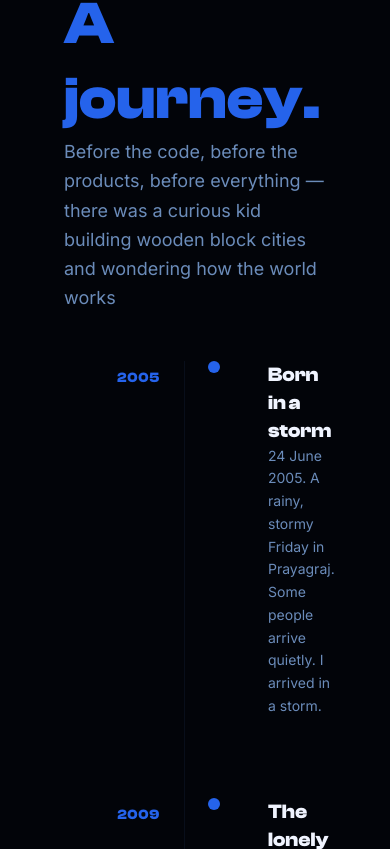
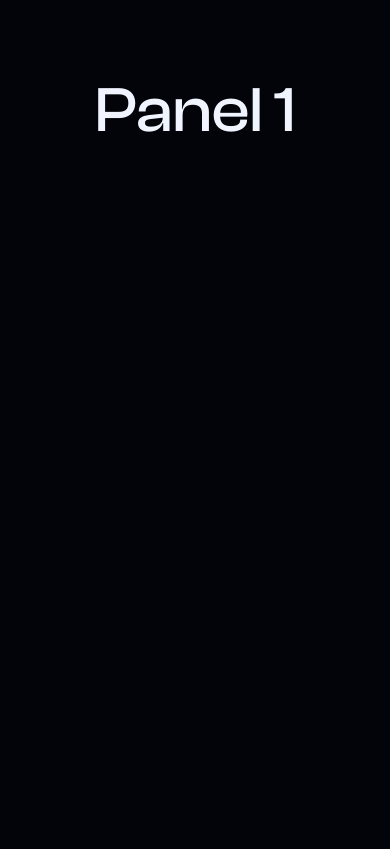
Before and after one commit to gaureesh007/gaureesh-portfolio, a Next.js app: page / in a window 390 px wide. Shown: the part 1235-2084 px from the top of the page. Built offline with nearby package versions, Linux system fonts and the light colour scheme.

Commit message:
used antigravity to create a md file of phase 5 full planning

```diff
--- a/app/components/sections/About.tsx
+++ b/app/components/sections/About.tsx
@@ -1,195 +1,282 @@
-"use client";
-import { useEffect, useRef } from "react";
-import gsap from "gsap";
-import { ScrollTrigger } from "gsap/ScrollTrigger";
-gsap.registerPlugin(ScrollTrigger);
+'use client'
 
-gsap.registerPlugin(ScrollTrigger);
-import ScrollReveal from "../ui/ScrollReveal";
-const timeline = [
-  {
-    year: "2005",
-    title: "Born in a storm",
-    description:
-      "24 June 2005. A rainy, stormy Friday in Prayagraj. Some people arrive quietly. I arrived in a storm.",
-  },
-  {
-    year: "2009",
-    title: "The lonely ground",
-    description:
-      "A school ground full of children. And me — walking alone. Not sad. Just observing. Those years made me someone deeply comfortable in his own mind.",
-  },
-  {
-    year: "2012",
-    title: "The builder",
-    description:
-      "Every holiday I built cities out of wooden blocks. Created stories around them. Then destroyed everything and started again. Not frustration — curiosity.",
-  },
-  {
-    year: "2016",
-    title: "The spark",
-    description:
-      "Wanted to build an RC car. Couldn't afford it. Built a generator instead. Both failed. The project got stolen from the exhibition. But I won first prize in greeting card making — which I didn't even believe.",
-  },
-  {
-    year: "2018",
-    title: "The artist awakens",
-    description:
-      "Started drawing, singing, dancing, writing. Not because anyone asked. Because these things take me somewhere out of this world. That part of me never fully leaves.",
-  },
-  {
-    year: "2020",
-    title: "The Iron Man era",
-    description:
-      "Lockdown. Watched Iron Man. Something cracked open. First laptop. Taught myself HTML, CSS, Python. Built websites, a voice assistant, an Iron Man hand piece from syringes. Then a format and a corrupted HDD wiped everything. The learning stayed.",
-  },
-  {
-    year: "2024",
-    title: "A new beginning",
-    description:
-      "JEE 88.7 percentile. Not what I dreamed. But I walked into college already knowing 4 programming languages when others knew zero. The gap between dreams and discipline taught me my one real regret — and the beginning of fixing it.",
-  },
-  {
-    year: "2025",
-    title: "Building for real",
-    description:
-      "SIH. Hackathons. DSA every day. Innovate Bharat. Learning what it means to build under pressure, in teams, against deadlines. Still standing.",
-  },
-  {
-    year: "2026",
-    title: "This moment",
-    description:
-      "Building my portfolio from scratch. Understanding every line. Making Claude my teacher. Creating an identity I earned — not inherited, not borrowed. Unafraid of the storm.",
-  },
-];
+import { useEffect, useRef } from 'react'
+import gsap from 'gsap'
+import { ScrollTrigger } from 'gsap/ScrollTrigger'
+
+gsap.registerPlugin(ScrollTrigger)
 
 export default function About() {
-  const storyRef = useRef<HTMLDivElement>(null);
-  const cardsRef = useRef<HTMLDivElement>(null);
-  const lineRef = useRef<HTMLDivElement>(null);
+  const sectionRef = useRef<HTMLElement>(null)
+  const containerRef = useRef<HTMLDivElement>(null)
 
   useEffect(() => {
-    if (!cardsRef.current || !storyRef.current) return;
-    // Timeline line draws itself on scroll
+    const section = sectionRef.current
+    const container = containerRef.current
+    if (!section || !container) return
 
-    gsap.fromTo(
-      cardsRef.current,
-      { opacity: 0, y: 50 },
-      {
-        opacity: 1,
-        y: 0,
-        duration: 0.8,
-        ease: "power3.out",
-        scrollTrigger: {
-          trigger: cardsRef.current,
-          start: "top 80%",
-        },
-      },
-    );
-    gsap.fromTo(
-      storyRef.current,
-      { opacity: 0, x: -20 },
-      {
-        opacity: 1,
-        x: 0,
-        duration: 0.8,
-        ease: "power2.out",
-        scrollTrigger: {
-          trigger: storyRef.current,
-          start: "top 80%",
-        },
-      },
-    );
-    if (lineRef.current) {
-      gsap.to(lineRef.current, {
-        height: "100%",
-        ease: "none",
-        scrollTrigger: {
-          trigger: ".timeline-container",
-          start: "top 70%",
-          end: "bottom 30%",
-          scrub: true,
-        },
-      });
+    // Calculate total horizontal scroll distance
+    const totalWidth = container.scrollWidth - window.innerWidth
+
+    // THE CORE — pin the section and scrub horizontal scroll
+    gsap.to(container, {
+      x: -totalWidth,
+      ease: 'none',
+      scrollTrigger: {
+        trigger: section,
+        start: 'top top',
+        end: () => `+=${totalWidth}`,
+        pin: true,
+        scrub: 1,
+        anticipatePin: 1,
+      }
+    })
+
+    return () => {
+      ScrollTrigger.getAll().forEach(t => t.kill())
     }
-  }, []);
+  }, [])
+
   return (
-    <section id="about" className="min-h-screen px-16 py-32">
-      {/* Section header */}
-      <div ref={storyRef} className="flex items-center gap-4 mb-16">
-        <div className="w-8 h-px bg-[#2563eb]"></div>
-        <span className="text-[#6b8cba] text-sm tracking-widest uppercase">
-          The Story
-        </span>
-      </div>
+    <section
+      ref={sectionRef}
+      id="about"
+      className="relative overflow-hidden"
+      style={{ height: '100vh' }}
+    >
+      {/* Horizontal container — holds all panels side by side */}
+      <div
+        ref={containerRef}
+        className="flex h-full"
+        style={{ width: 'max-content' }}
+      >
 
-      {/* Section title */}
-      <div ref={cardsRef}>
-        <h2
-          className="text-6xl font-bold text-[#f0f4ff] mb-6 leading-tight"
-          style={{ fontFamily: "Clash Display" }}
+        {/* PANEL 1 */}
+        <div
+          className="flex items-center justify-center flex-shrink-0"
+          style={{ width: '100vw', height: '100vh' }}
         >
-          Not a resume. <br />
-          <span className="text-[#2563eb]">A journey.</span>
-        </h2>
+          <h2 style={{ fontFamily: 'Clash Display', fontSize: '4rem', color: '#f0f4ff' }}>
+            Panel 1
+          </h2>
+        </div>
 
-        <p className="text-[#6b8cba] text-lg max-w-xl mb-24 leading-relaxed">
-          Before the code, before the products, before everything — there was a
-          curious kid building wooden block cities and wondering how the world
-          works{" "}
-        </p>
-      </div>
-      <br />
-      <br />
+        {/* PANEL 2 */}
+        <div
+          className="flex items-center justify-center flex-shrink-0"
+          style={{ width: '100vw', height: '100vh', backgroundColor: '#080d14' }}
+        >
+          <h2 style={{ fontFamily: 'Clash Display', fontSize: '4rem', color: '#2563eb' }}>
+            Panel 2
+          </h2>
+        </div>
 
-      {/* Timeline */}
-      <div className="relative timeline-container">
-        {/* Vertical line container */}
-        <div className="absolute left-[120px] top-0 bottom-0 w-px bg-[#1a2942]/30">
-          {/* Animated fill line */}
-          <div
-            ref={lineRef}
-            className="w-full bg-[#2563eb]"
-            style={{ height: "0%" }}
-          />
+        {/* PANEL 3 */}
+        <div
+          className="flex items-center justify-center flex-shrink-0"
+          style={{ width: '100vw', height: '100vh' }}
+        >
+          <h2 style={{ fontFamily: 'Clash Display', fontSize: '4rem', color: '#f0f4ff' }}>
+            Panel 3
+          </h2>
         </div>
-        {/* Timeline items */}
-        <div className="flex flex-col gap-16">
-          {timeline.map((item, index) => (
-            <ScrollReveal key={index}>
-              <div key={index} className="flex items-start gap-12">
-                {/* Year */}
-                <div
-                  className="hoverable w-24 text-right flex-shrink-0 pt-1"
-                  style={{ fontFamily: "Clash Display" }}
-                >
-                  <span className="text-[#2563eb] text-sm font-bold tracking-wider">
-                    {item.year}
-                  </span>
-                </div>
 
-                {/* Dot */}
-                <div className="relative flex-shrink-0 mt-2">
-                  <div className="w-3 h-3 rounded-full bg-[#2563eb] relative z-10"></div>
-                </div>
-
-                {/* Content */}
-                <div className=" flex-1 pb-4">
-                  <h3
-                    className="text-xl font-bold text-[#f0f4ff] mb-3"
-                    style={{ fontFamily: "Clash Display" }}
-                  >
-                    {item.title}
-                  </h3>
-                  <p className="text-[#6b8cba] text-sm leading-relaxed max-w-lg">
-                    {item.description}
-                  </p>
-                </div>
-              </div>
-            </ScrollReveal>
-          ))}
-        </div>
       </div>
     </section>
-  );
+  )
 }
+// "use client";
+// import { useEffect, useRef } from "react";
+// import gsap from "gsap";
+// import { ScrollTrigger } from "gsap/ScrollTrigger";
+// gsap.registerPlugin(ScrollTrigger);
+
+// gsap.registerPlugin(ScrollTrigger);
+// import ScrollReveal from "../ui/ScrollReveal";
+// const timeline = [
+//   {
+//     year: "2005",
+//     title: "Born in a storm",
+//     description:
+//       "24 June 2005. A rainy, stormy Friday in Prayagraj. Some people arrive quietly. I arrived in a storm.",
+//   },
+//   {
+//     year: "2009",
+//     title: "The lonely ground",
+//     description:
+//       "A school ground full of children. And me — walking alone. Not sad. Just observing. Those years made me someone deeply comfortable in his own mind.",
+//   },
+//   {
+//     year: "2012",
+//     title: "The builder",
+//     description:
+//       "Every holiday I built cities out of wooden blocks. Created stories around them. Then destroyed everything and started again. Not frustration — curiosity.",
+//   },
+//   {
+//     year: "2016",
+//     title: "The spark",
+//     description:
+//       "Wanted to build an RC car. Couldn't afford it. Built a generator instead. Both failed. The project got stolen from the exhibition. But I won first prize in greeting card making — which I didn't even believe.",
+//   },
+//   {
+//     year: "2018",
+//     title: "The artist awakens",
+//     description:
+//       "Started drawing, singing, dancing, writing. Not because anyone asked. Because these things take me somewhere out of this world. That part of me never fully leaves.",
+//   },
+//   {
+//     year: "2020",
+//     title: "The Iron Man era",
+//     description:
+//       "Lockdown. Watched Iron Man. Something cracked open. First laptop. Taught myself HTML, CSS, Python. Built websites, a voice assistant, an Iron Man hand piece from syringes. Then a format and a corrupted HDD wiped everything. The learning stayed.",
+//   },
+//   {
+//     year: "2024",
+//     title: "A new beginning",
+//     description:
+//       "JEE 88.7 percentile. Not what I dreamed. But I walked into college already knowing 4 programming languages when others knew zero. The gap between dreams and discipline taught me my one real regret — and the beginning of fixing it.",
+//   },
+//   {
+//     year: "2025",
+//     title: "Building for real",
+//     description:
+//       "SIH. Hackathons. DSA every day. Innovate Bharat. Learning what it means to build under pressure, in teams, against deadlines. Still standing.",
+//   },
+//   {
+//     year: "2026",
+//     title: "This moment",
+//     description:
+//       "Building my portfolio from scratch. Understanding every line. Making Claude my teacher. Creating an identity I earned — not inherited, not borrowed. Unafraid of the storm.",
+//   },
+// ];
+
+// export default function About() {
+//   const storyRef = useRef<HTMLDivElement>(null);
+//   const cardsRef = useRef<HTMLDivElement>(null);
+//   const lineRef = useRef<HTMLDivElement>(null);
+
+//   useEffect(() => {
+//     if (!cardsRef.current || !storyRef.current) return;
+//     // Timeline line draws itself on scroll
+
+//     gsap.fromTo(
+//       cardsRef.current,
+//       { opacity: 0, y: 50 },
+//       {
+//         opacity: 1,
+//         y: 0,
+//         duration: 0.8,
+//         ease: "power3.out",
+//         scrollTrigger: {
+//           trigger: cardsRef.current,
+//           start: "top 80%",
+//         },
+//       },
+//     );
+//     gsap.fromTo(
+//       storyRef.current,
+//       { opacity: 0, x: -20 },
+//       {
+//         opacity: 1,
+//         x: 0,
+//         duration: 0.8,
+//         ease: "power2.out",
+//         scrollTrigger: {
+//           trigger: storyRef.current,
+//           start: "top 80%",
+//         },
+//       },
+//     );
+//     if (lineRef.current) {
+//       gsap.to(lineRef.current, {
+//         height: "100%",
+//         ease: "none",
+//         scrollTrigger: {
+//           trigger: ".timeline-container",
+//           start: "top 70%",
+//           end: "bottom 30%",
+//           scrub: true,
+//         },
+//       });
+//     }
+//   }, []);
+//   return (
+//     <section id="about" className="min-h-screen px-16 py-32">
+//       {/* Section header */}
+//       <div ref={storyRef} className="flex items-center gap-4 mb-16">
+//         <div className="w-8 h-px bg-[#2563eb]"></div>
+//         <span className="text-[#6b8cba] text-sm tracking-widest uppercase">
+//           The Story
+//         </span>
+//       </div>
+
+//       {/* Section title */}
+//       <div ref={cardsRef}>
+//         <h2
+//           className="text-6xl font-bold text-[#f0f4ff] mb-6 leading-tight"
+//           style={{ fontFamily: "Clash Display" }}
+//         >
+//           Not a resume. <br />
+//           <span className="text-[#2563eb]">A journey.</span>
+//         </h2>
+
+//         <p className="text-[#6b8cba] text-lg max-w-xl mb-24 leading-relaxed">
+//           Before the code, before the products, before everything — there was a
+//           curious kid building wooden block cities and wondering how the world
+//           works{" "}
+//         </p>
+//       </div>
+//       <br />
+//       <br />
+
+//       {/* Timeline */}
+//       <div className="relative timeline-container">
+//         {/* Vertical line container */}
+//         <div className="absolute left-[120px] top-0 bottom-0 w-px bg-[#1a2942]/30">
+//           {/* Animated fill line */}
+//           <div
+//             ref={lineRef}
+//             className="w-full bg-[#2563eb]"
+//             style={{ height: "0%" }}
+//           />
+//         </div>
+//         {/* Timeline items */}
+//         <div className="flex flex-col gap-16">
+//           {timeline.map((item, index) => (
+//             <ScrollReveal key={index}>
+//               <div key={index} className="flex items-start gap-12">
+//                 {/* Year */}
+//                 <div
+//                   className="hoverable w-24 text-right flex-shrink-0 pt-1"
+//                   style={{ fontFamily: "Clash Display" }}
+//                 >
+//                   <span className="text-[#2563eb] text-sm font-bold tracking-wider">
+//                     {item.year}
+//                   </span>
+//                 </div>
+
+//                 {/* Dot */}
+//                 <div className="relative flex-shrink-0 mt-2">
+//                   <div className="w-3 h-3 rounded-full bg-[#2563eb] relative z-10"></div>
+//                 </div>
+
+//                 {/* Content */}
+//                 <div className=" flex-1 pb-4">
+//                   <h3
+//                     className="text-xl font-bold text-[#f0f4ff] mb-3"
+//                     style={{ fontFamily: "Clash Display" }}
+//                   >
+//                     {item.title}
+//                   </h3>
+//                   <p className="text-[#6b8cba] text-sm leading-relaxed max-w-lg">
+//                     {item.description}
+//                   </p>
+//                 </div>
+//               </div>
+//             </ScrollReveal>
+//           ))}
+//         </div>
+//       </div>
+//     </section>
+//   );
+// }
```
Also changed, not shown: 2 other files (tests, documents, lock files or other folders).
